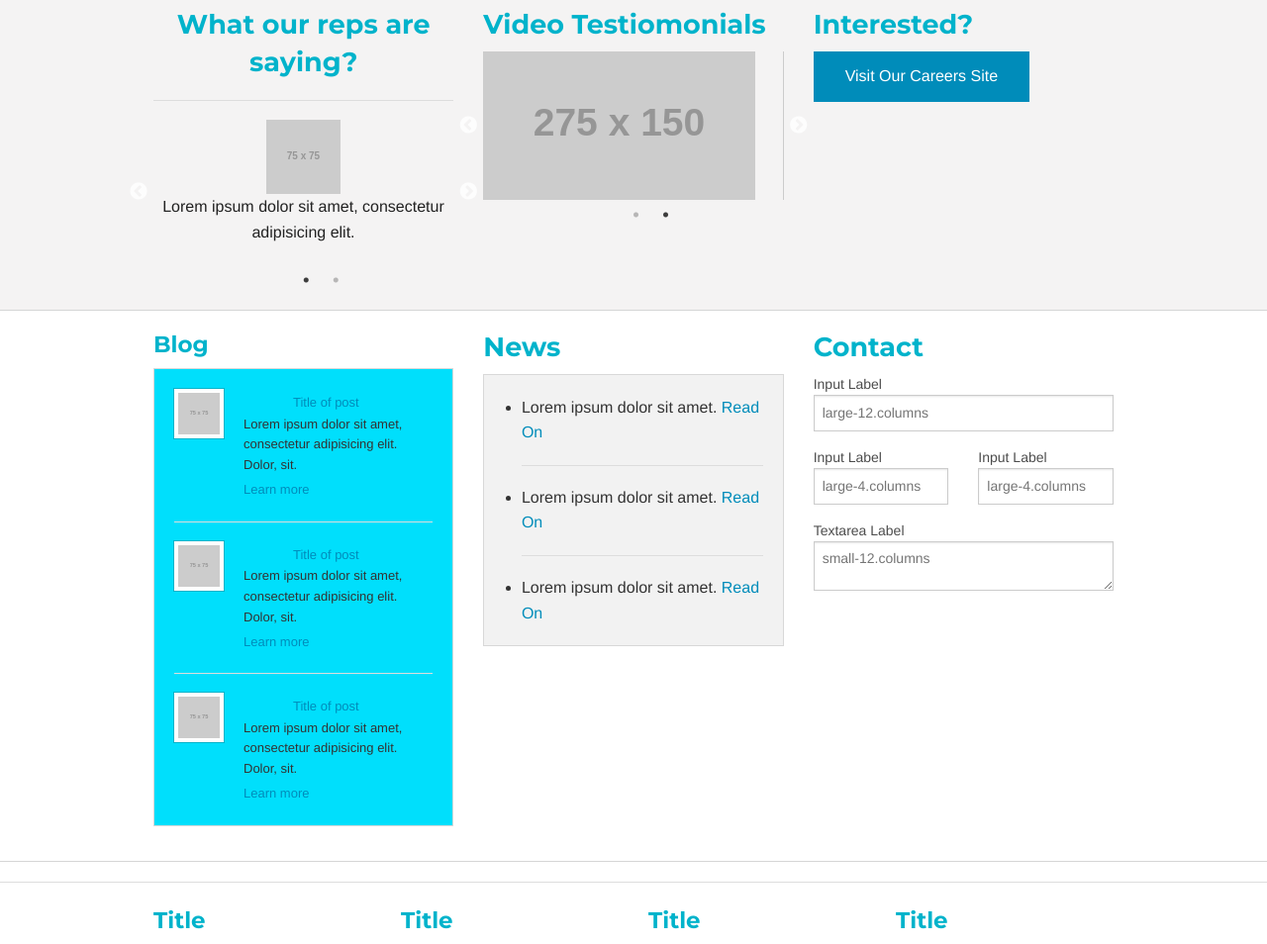
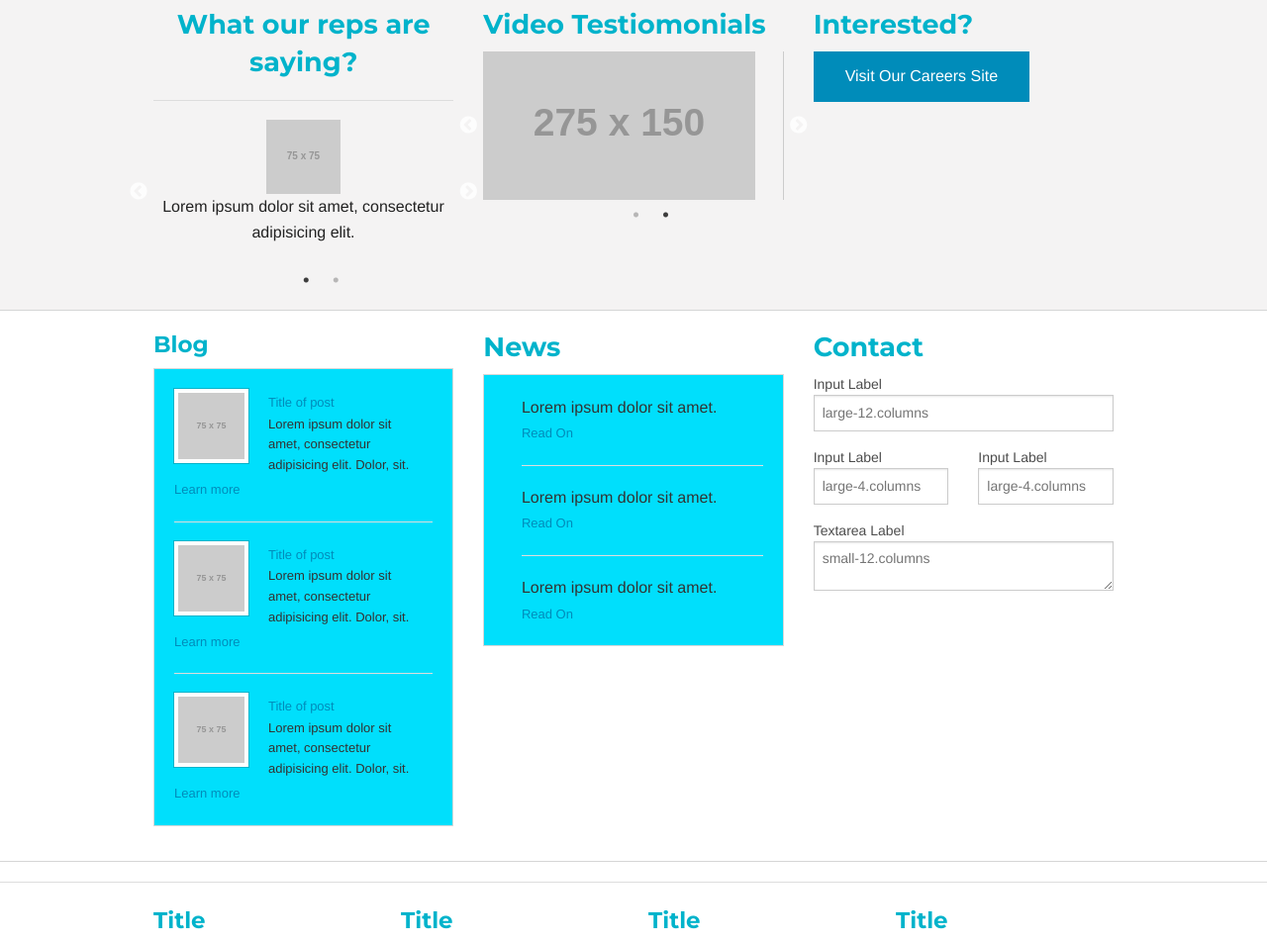
Before and after one commit to xavierharrell/eliot-office, a website: page index.html in a window 1280 px wide. Shown: the part 1343-2297 px from the top of the page at 99% size. Drawn offline with Linux system fonts and the light colour scheme; placeholder pictures from the web are drawn by us.

Commit message:
Added styling for blog and news roll.

```diff
--- a/scss/_structure.scss
+++ b/scss/_structure.scss
@@ -35,11 +35,22 @@ img{
   ul li img{
     float: left;
     display: block;
-    width: 50px;
+    width: 75px;
+    margin-right: 20px;
 }
 ul li a, ul li p{
-      margin: 0 10px 0 70px;
+      margin: 0 10px 0 0px;
       font-size: 13px;
 }
 
 }
+
+.news-roll{
+  @extend .blog-roll;
+  ul{
+    list-style-type: none;
+  }
+  ul li a{
+    display: inline-block;
+  }
+}
```
Also changed, not shown: css/app.css.
